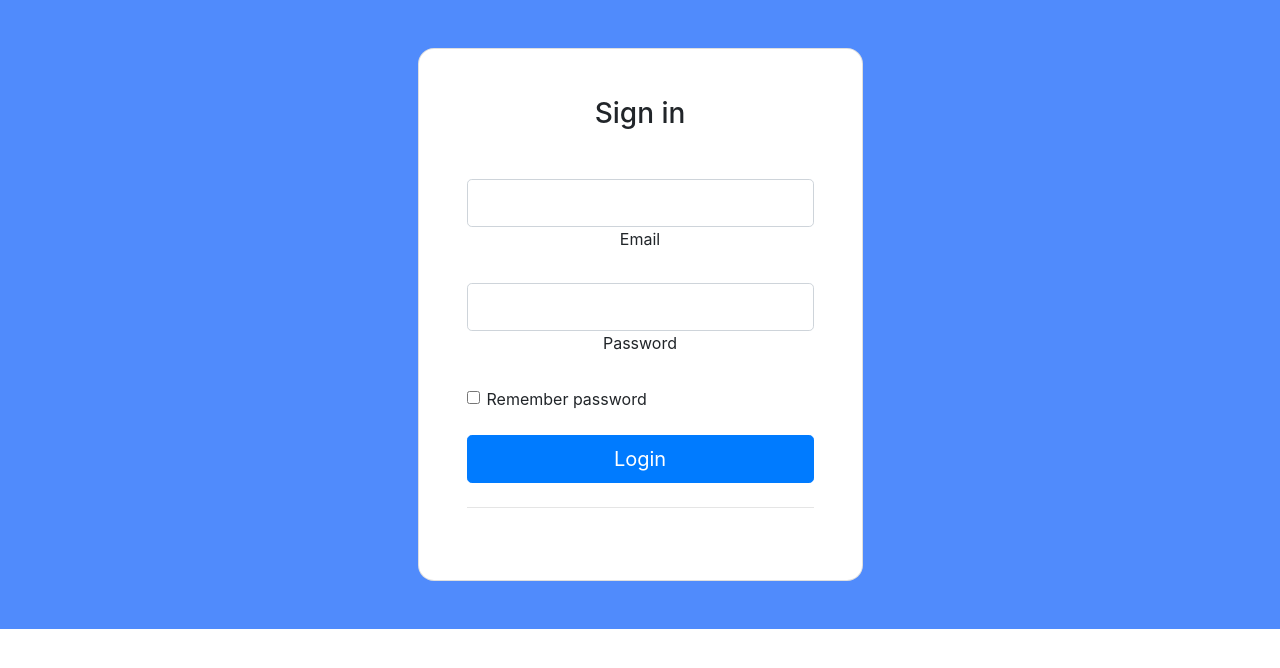
After one commit to luciano771/Meraki, a PHP site: page /Entradas/Views/login.html in a window 1280 px wide. The commit adds this page. Shown: the top 668 px of the page. Run offline with PHP 8.4, Linux system fonts and the light colour scheme; some libraries are stand-ins or nearby versions.

Commit message:
se agrego login para administrador con su controlador

```diff
--- a/Entradas/Controllers/eventosControlador.php
+++ b/Entradas/Controllers/eventosControlador.php
@@ -1,8 +1,8 @@
 <?php
 
 
-class LoginController {
-    public function showLoginForm() {
+class PaginaPrincial {
+    public function showPaginaPrincial() {
         header('Location: Views/Eventos.html');
      }
 
--- /dev/null
+++ b/Entradas/Views/login.html
@@ -0,0 +1,54 @@
+<!DOCTYPE html>
+<html lang="en">
+<head>
+    <meta charset="UTF-8">
+    <meta name="viewport" content="width=device-width, initial-scale=1.0">
+    <link rel="stylesheet" href="https://cdn.jsdelivr.net/npm/bootstrap@4.0.0/dist/css/bootstrap.min.css" integrity="sha384-Gn5384xqQ1aoWXA+058RXPxPg6fy4IWvTNh0E263XmFcJlSAwiGgFAW/dAiS6JXm" crossorigin="anonymous">
+
+    <title>Login</title>
+</head>
+<body>
+    <form action="../Controllers/LoginController.php" method="POST">
+        <section class="vh-100" style="background-color: #508bfc;">
+            <div class="container py-5 h-100">
+            <div class="row d-flex justify-content-center align-items-center h-100">
+                <div class="col-12 col-md-8 col-lg-6 col-xl-5">
+                <div class="card shadow-2-strong" style="border-radius: 1rem;">
+                    <div class="card-body p-5 text-center">
+
+                    <h3 class="mb-5">Sign in</h3>
+
+                    <div class="form-outline mb-4">
+                        <input type="email" name="correo" id="typeEmailX-2" class="form-control form-control-lg" />
+                        <label class="form-label" for="typeEmailX-2">Email</label>
+                    </div>
+
+                    <div class="form-outline mb-4">
+                        <input type="password"  name="contraseña" id="typePasswordX-2" class="form-control form-control-lg" />
+                        <label class="form-label" for="typePasswordX-2">Password</label>
+                    </div>
+
+                    <!-- Checkbox -->
+                    <div class="form-check d-flex justify-content-start mb-4">
+                        <input class="form-check-input" type="checkbox" value="" id="form1Example3" />
+                        <label class="form-check-label" for="form1Example3"> Remember password </label>
+                    </div>
+
+                    <button class="btn btn-primary btn-lg btn-block" type="submit">Login</button>
+
+                    <hr class="my-4">
+
+                    </div>
+                </div>
+                </div>
+            </div>
+            </div>
+        </section>
+    </form>
+
+      <script src="https://code.jquery.com/jquery-3.2.1.slim.min.js" integrity="sha384-KJ3o2DKtIkvYIK3UENzmM7KCkRr/rE9/Qpg6aAZGJwFDMVNA/GpGFF93hXpG5KkN" crossorigin="anonymous"></script>
+      <script src="https://cdn.jsdelivr.net/npm/popper.js@1.12.9/dist/umd/popper.min.js" integrity="sha384-ApNbgh9B+Y1QKtv3Rn7W3mgPxhU9K/ScQsAP7hUibX39j7fakFPskvXusvfa0b4Q" crossorigin="anonymous"></script>
+      <script src="https://cdn.jsdelivr.net/npm/bootstrap@4.0.0/dist/js/bootstrap.min.js" integrity="sha384-JZR6Spejh4U02d8jOt6vLEHfe/JQGiRRSQQxSfFWpi1MquVdAyjUar5+76PVCmYl" crossorigin="anonymous"></script>
+
+</body>
+</html>
--- a/Entradas/Views/reservar.html
+++ b/Entradas/Views/reservar.html
@@ -45,10 +45,6 @@
         </div>
     </form>
     <br>
-    <script type="text/javascript">
-
-    </script>
-
 
 </body>
 </html>
```
Also changed, not shown: Entradas/Controllers/LoginController.php (added, +13 -0 lines), Entradas/index.php (+4 -7 lines).
